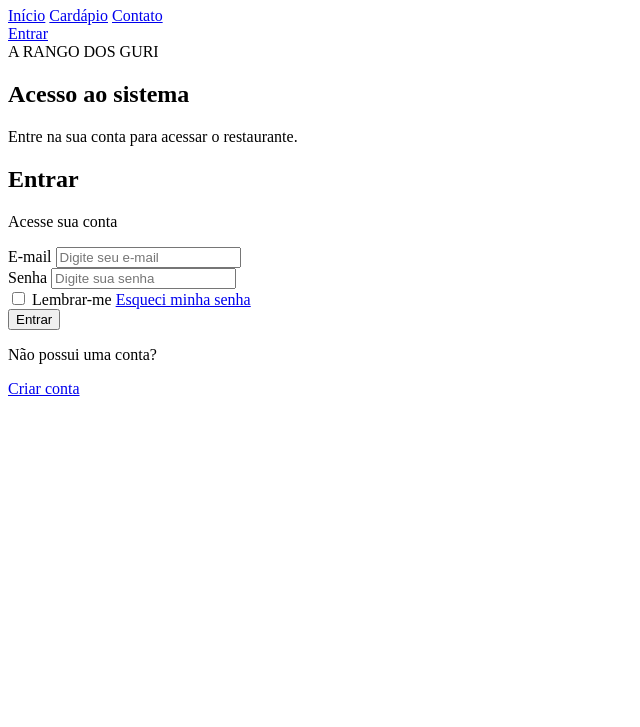
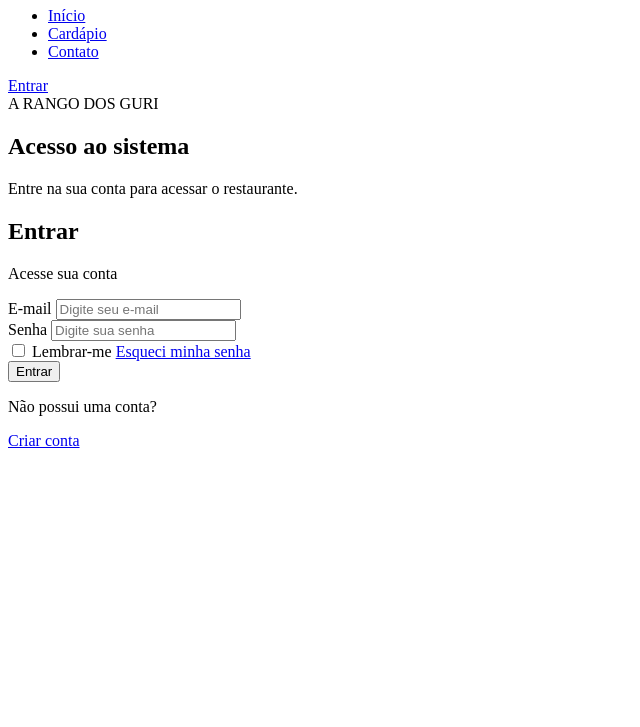
Before and after one commit to daviassismaiafragadeholanda-cpu/area-do-usuario, a plain HTML site: page index.html in a window 1280 px wide. Shown: the part 73-800 px from the top of the page, without its empty margins (0-640 px from the left). Drawn offline with Linux system fonts and the light colour scheme.

Commit message:
Update index.html

```diff
--- a/index.html
+++ b/index.html
@@ -13,9 +13,11 @@
         <h1>A Rango dos Guri</h1>
 
         <nav>
-            <a href="#inicio">Início</a>
-            <a href="#cardapio">Cardápio</a>
-            <a href="#contato">Contato</a>
+            <ul>
+            <li><a href="#inicio">Início</a></li>
+            <li><a href="#cardapio">Cardápio</a></li>
+            <li><a href="#contato">Contato</a></li>
+            </ul>
         </nav>
 
         <a href="#autenticacao" class="botao-entrar">Entrar</a>
```
